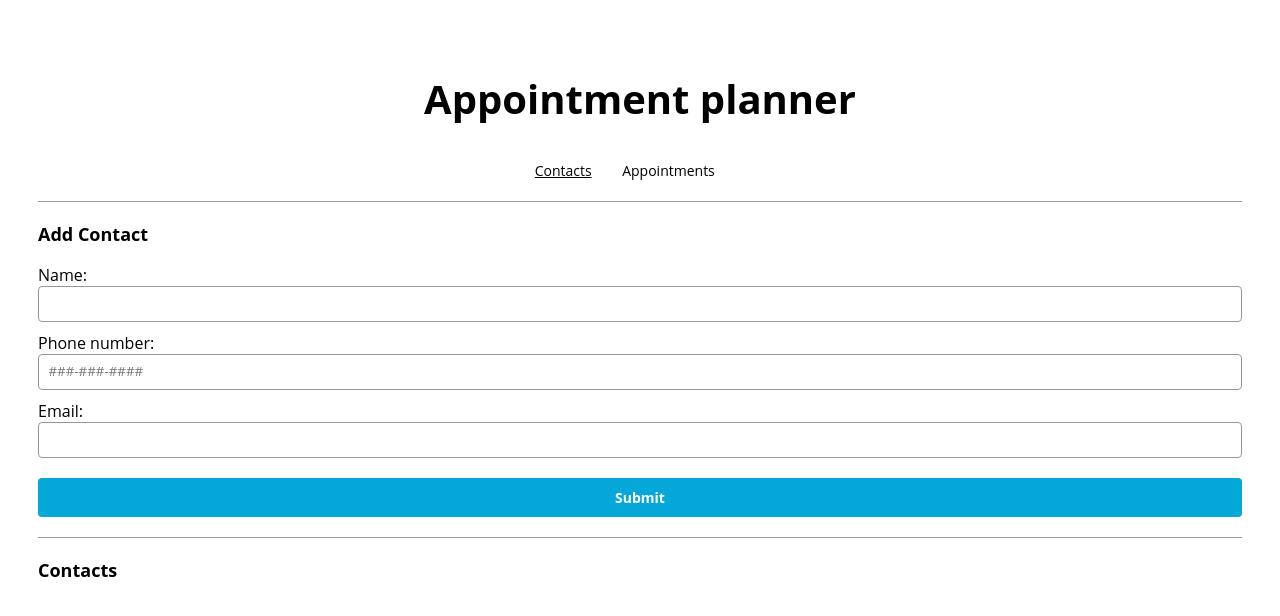
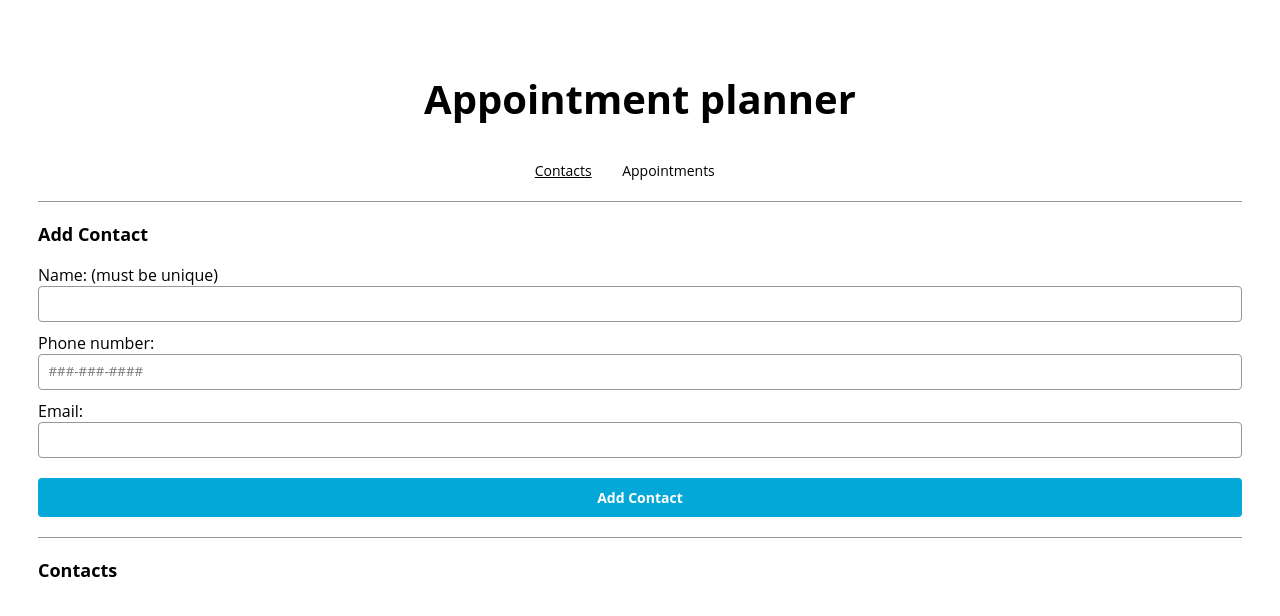
Before and after one commit to mr-zwets/Appointment-planner, a React (Create React App) app: page /contacts in a window 1280 px wide. Shown: the top 616 px of the page. Built offline with nearby package versions, Linux system fonts and the light colour scheme.

Commit message:
made name/title bold & visual feedback when input not unique

```diff
--- a/src/components/appointmentForm/AppointmentForm.js
+++ b/src/components/appointmentForm/AppointmentForm.js
@@ -7,6 +7,7 @@ export const AppointmentForm = (props) => {
   const handleSubmit= (e) => props.handleSubmit(e)
   const newAppointment= props.newAppointment
   const setNewAppointment= props.setNewAppointment
+  const isTitleUnique= props.isTitleUnique
 
   const getTodayString = () => {
     const [month, day, year] = new Date()
@@ -24,7 +25,7 @@ export const AppointmentForm = (props) => {
 
   return (
     <form onSubmit={handleSubmit}>
-          <label htmlFor="title">Title:</label><br/>
+          <label htmlFor="title">Title: {isTitleUnique? '':' (must be unique)'}</label><br/>
           <input type="text" value={newAppointment.title} onChange={handleInputChange} id="title"/><br/>
 
           <label htmlFor="contact">Contact:</label><br/>
@@ -36,7 +37,7 @@ export const AppointmentForm = (props) => {
           <label htmlFor="time">Time:</label><br/>
           <input type="time" value={newAppointment.time} onChange={handleInputChange} id="time"/><br/>
 
-          <input type="submit" value="Submit"/>
+          <input type="submit" value="Add Appointment"/>
         </form>
   );
 };
--- a/src/components/contactForm/ContactForm.js
+++ b/src/components/contactForm/ContactForm.js
@@ -5,10 +5,11 @@ export const ContactForm = (props) => {
   const handleInputChange= (e) => props.handleInputChange(e)
   const handleSubmit= (e) => props.handleSubmit(e)
   const newContact= props.newContact
+  const isNameUnique=props.isNameUnique
 
   return (
     <form onSubmit={handleSubmit}>
-          <label htmlFor="name">Name:</label><br/>
+          <label htmlFor="name">Name: {isNameUnique? '':' (must be unique)'}</label><br/>
           <input type="text" value={newContact.name} onChange={handleInputChange} id="name"/><br/>
 
           <label htmlFor="phoneNr">Phone number:</label><br/>
@@ -18,7 +19,7 @@ export const ContactForm = (props) => {
           <label htmlFor="email">Email:</label><br/>
           <input type="text" value={newContact.email} onChange={handleInputChange} id="email"/><br/>
 
-          <input type="submit" value="Submit"/>
+          <input type="submit" value="Add Contact"/>
         </form>
   );
 };
--- a/src/components/tile/Tile.js
+++ b/src/components/tile/Tile.js
@@ -5,7 +5,7 @@ export const Tile = (props) => {
     <div className="tile-container">
       {
         Object.keys(props.info).map(key =>
-          (<p className="tile" key={key+props.info[key]}>
+          (<p className="tile" key={key+props.info[key]} style={key=='title'||key=='name'? { fontWeight: 'bold' }:{ fontWeight: 'normal' } }>
             {key=='phoneNr'? 'phone number':key}:
             {' '+props.info[key]}
           </p>)
--- a/src/containers/appointmentsPage/AppointmentsPage.js
+++ b/src/containers/appointmentsPage/AppointmentsPage.js
@@ -5,7 +5,7 @@ import {TileList} from '../../components/tileList/TileList.js';
 export const AppointmentsPage = (props) => {
 // State variables new appointment
   const [newAppointment , setNewAppointment ] =useState({title:'',contact:'',date:'',time:''})
-  const [isNameUnique , setIsNameUnique ] =useState(true)
+  const [isTitleUnique , setIsTitleUnique ] =useState(true)
 
   const handleInputChange = (e) => {
     setNewAppointment({
@@ -17,7 +17,7 @@ export const AppointmentsPage = (props) => {
   // Clears form and adds new appointment to list on submit
   const handleSubmit = (e) => {
     e.preventDefault();
-    if(isNameUnique){
+    if(isTitleUnique){
       props.addAppointment(newAppointment)
       setNewAppointment({title:'',contact:'',date:'',time:''});
     }
@@ -26,7 +26,7 @@ export const AppointmentsPage = (props) => {
   // Check if the new contact's name is unique
   useEffect(()=>{
     props.appointments.find(appointment =>appointment.title==newAppointment.title)|| ''==newAppointment.title?
-      setIsNameUnique(false):setIsNameUnique(true)
+    setIsTitleUnique(false):setIsTitleUnique(true)
    },[newAppointment])
 
   return (
@@ -34,7 +34,7 @@ export const AppointmentsPage = (props) => {
       <section>
         <h2>Add Appointment</h2>
         <AppointmentForm newAppointment={newAppointment} setNewAppointment={setNewAppointment} contacts={props.contacts}
-        handleInputChange={handleInputChange} handleSubmit={handleSubmit}/>
+        handleInputChange={handleInputChange} handleSubmit={handleSubmit} isTitleUnique={isTitleUnique} />
       </section>
       <hr />
       <section>
--- a/src/containers/contactsPage/ContactsPage.js
+++ b/src/containers/contactsPage/ContactsPage.js
@@ -34,7 +34,7 @@ export const ContactsPage = (props) => {
     <div>
       <section>
         <h2>Add Contact</h2>
-        <ContactForm newContact={newContact} handleInputChange={handleInputChange} handleSubmit={handleSubmit} />
+        <ContactForm newContact={newContact} handleInputChange={handleInputChange} handleSubmit={handleSubmit} isNameUnique={isNameUnique} />
       </section>
       <hr />
       <section>
```
